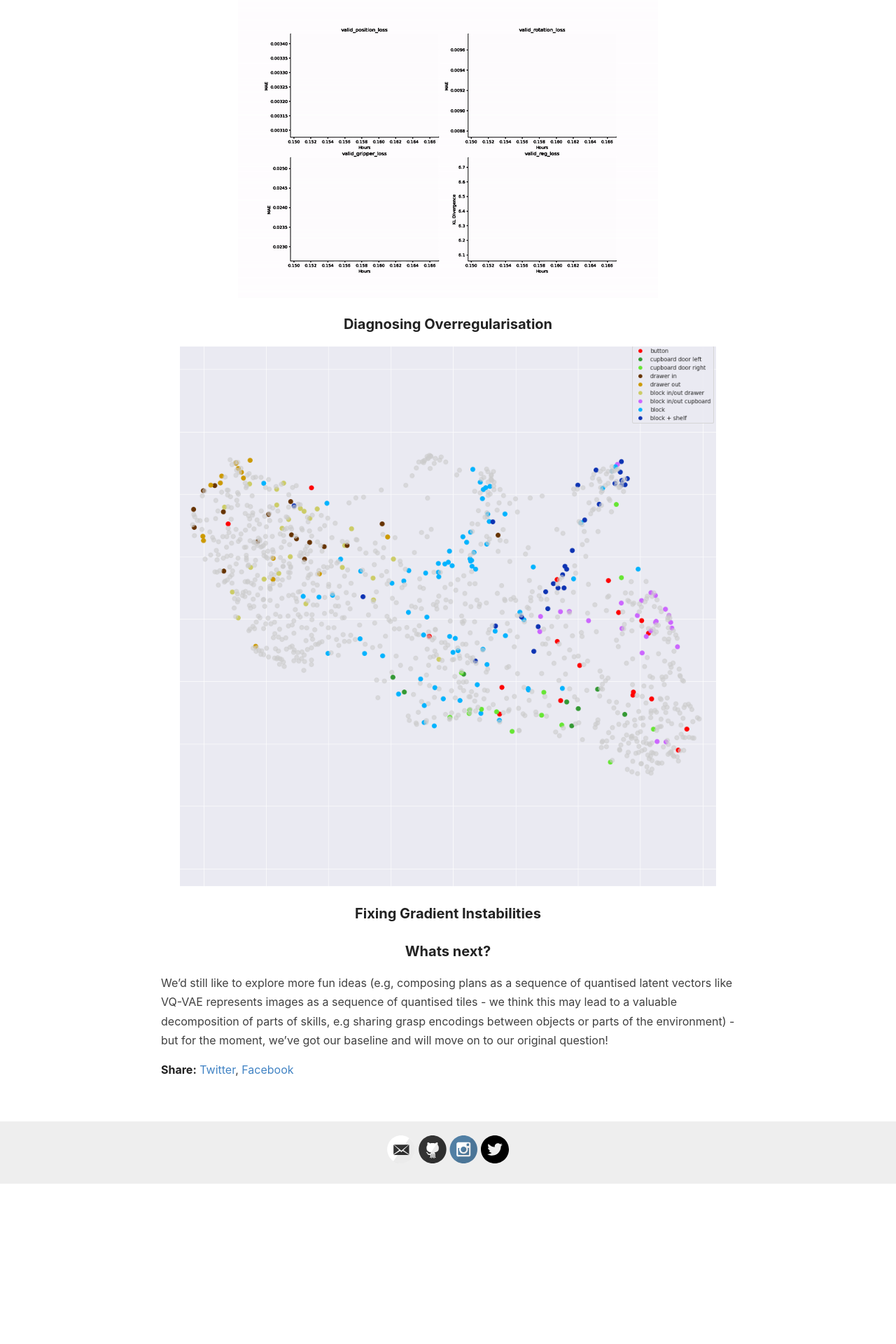
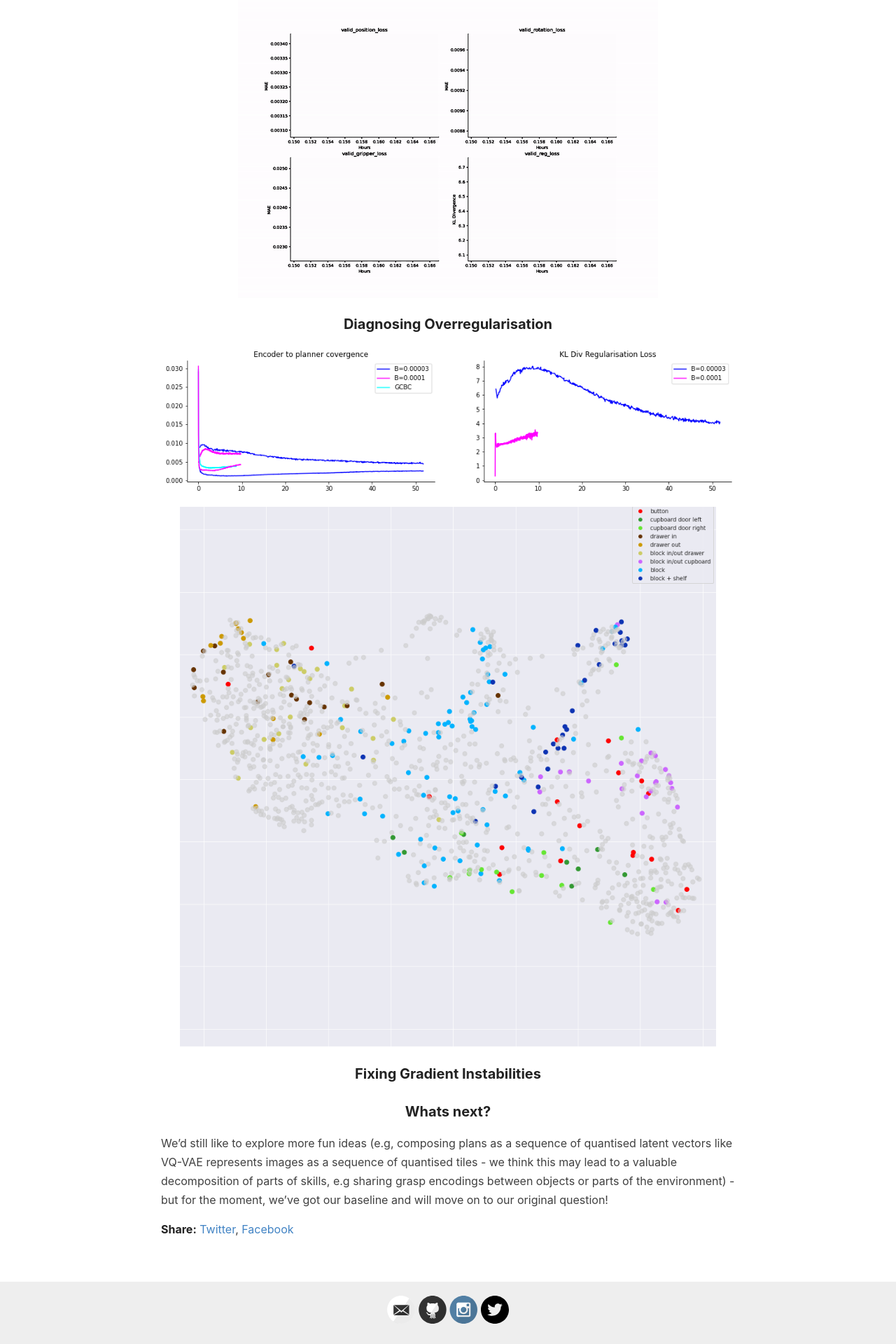
Before and after one commit to sholtodouglas/sholtodouglas.github.io, a Jekyll site: the page built from _posts/2021-01-29-Learning from Play.md, in a window 1280 px wide. Shown: the part 2986-4906 px from the top of the page at 70% size. Built offline with Jekyll 4.4.1, drawn with Linux system fonts in a browser that asks for light colours; before the commit the page ends 4677 px from its top, so only the background shows below that.

Commit message:
Update 2021-01-29-Learning from Play.md

```diff
--- a/_posts/2021-01-29-Learning from Play.md
+++ b/_posts/2021-01-29-Learning from Play.md
@@ -51,6 +51,7 @@
 ![alt-text-1](https://sholtodouglas.github.io/images/play/conver.gif "demo of multiple tasks")
 
 ### Diagnosing Overregularisation
+![alt-text-1](https://sholtodouglas.github.io/images/play/overeg.png "Regularisation Demonstration")
 
 ![alt-text-1](https://sholtodouglas.github.io/images/play/behaviour_space.png "Quelle separation")
 
```
